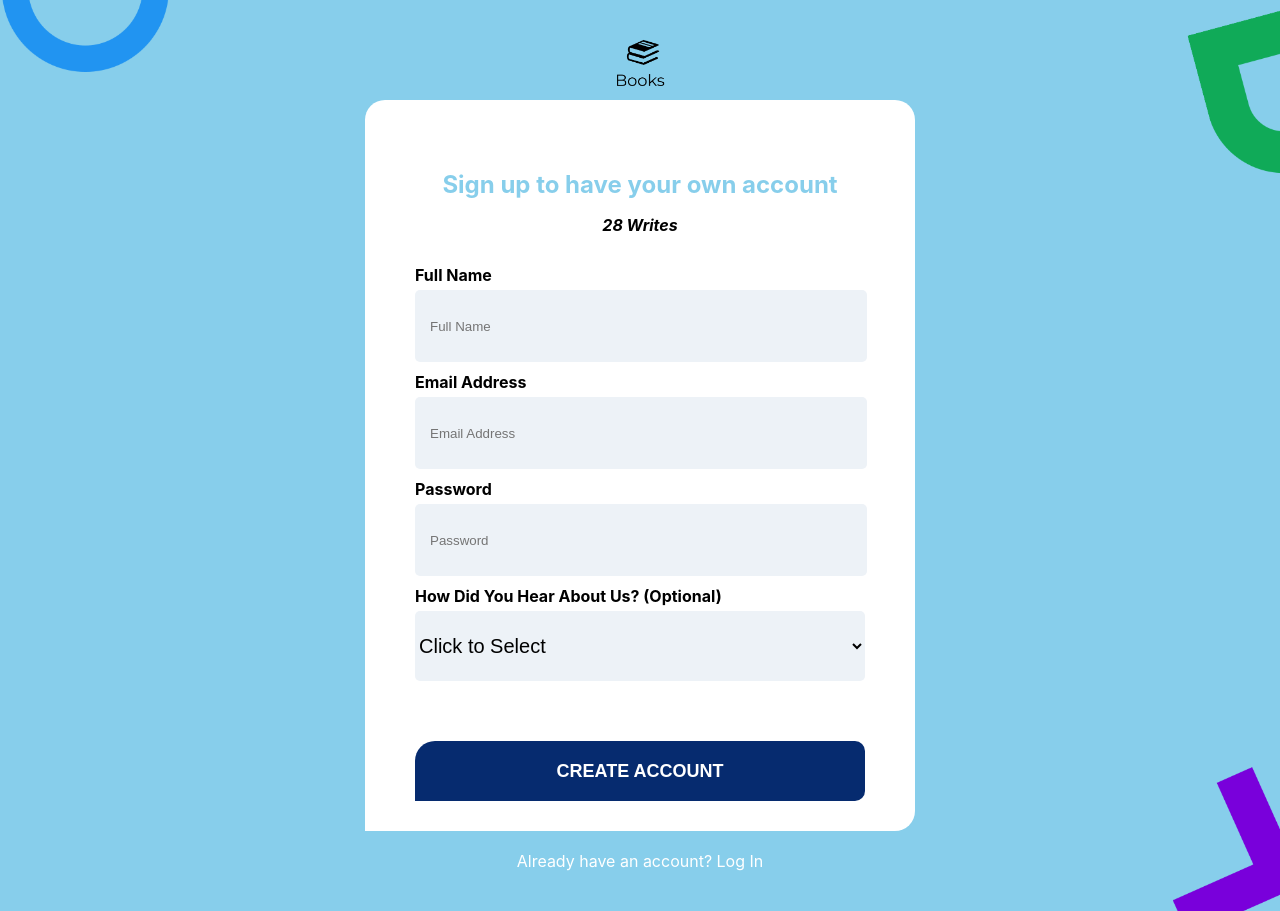
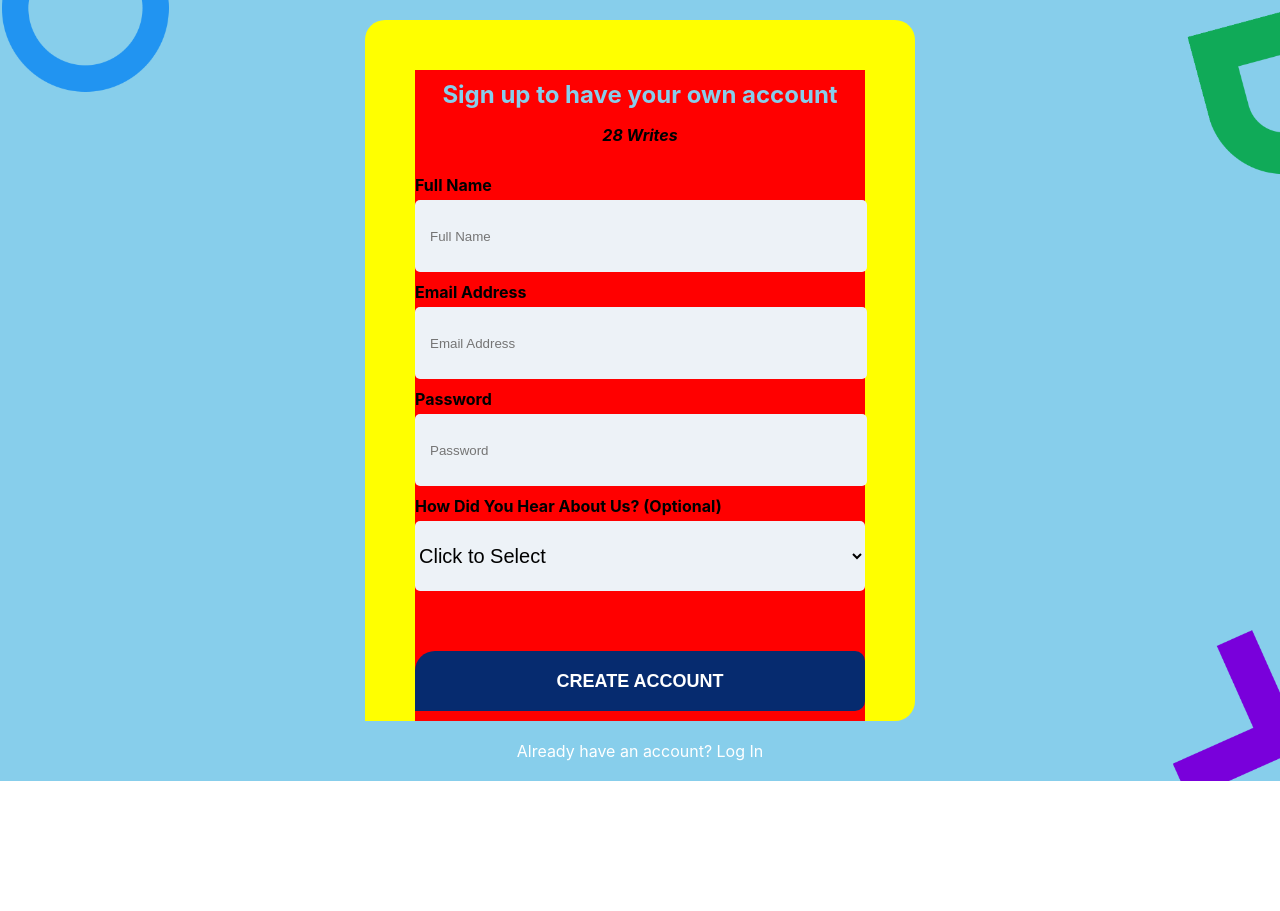
Before and after one commit to nicsylvia/Writing-site-clientside, a React (Create React App) app: page /register in a window 1280 px wide. After the commit the page ends 800 px from the top, so only its background shows below. Built offline with nearby package versions, Linux system fonts and the light colour scheme.

Commit message:
saved all

```diff
--- a/src/Components/Auth/SignUp.tsx
+++ b/src/Components/Auth/SignUp.tsx
@@ -11,9 +11,9 @@ const SignUp = () => {
     <div>
         <Container>
             <Wrapper>
-                <Logo to = "/">
+                {/* <Logo to = "/">
                     <MyLogo src={logo} />
-                </Logo>
+                </Logo> */}
                 <RegisterCard>
                     <Wrap>
                         <h2> Sign up to have your own account</h2>
@@ -76,7 +76,7 @@ const Container = styled.div`
 `;
 const Wrapper = styled.div`
     width: 40%;
-    padding: 20px 0px 30px 0px;
+    padding: 10px 0px 10px 0px;
     /* background-color: red; */
     display: flex;
     align-items: center;
@@ -100,8 +100,8 @@ const MyLogo = styled.img`
 const RegisterCard = styled.div`
     width: 550px;
     /* height: 600px; */
-    padding: 10px 0px 20px 0px;
-    background-color: white;
+    /* padding: 10px 0px 10px 0px; */
+    background-color: yellow;
     border-radius: 20px 20px 20px 0px;
     display: flex;
     justify-content: center;
@@ -109,7 +109,7 @@ const RegisterCard = styled.div`
 const Wrap = styled.div`
     width: 450px;
     padding: 10px 0px 10px 0px;
-    /* background-color: white; */
+    background-color: red;
     margin-top: 50px;
     text-align: center;
     h2{
@@ -155,8 +155,10 @@ const Div = styled.div`
 `;
 const BtnWrap = styled(Link)`
   text-decoration: none;
+  cursor: pointer;
 `;
 const Button = styled.button`
+cursor: pointer;
     background-color: #062B6F;
     width: 450px;
     height: 60px;
```
